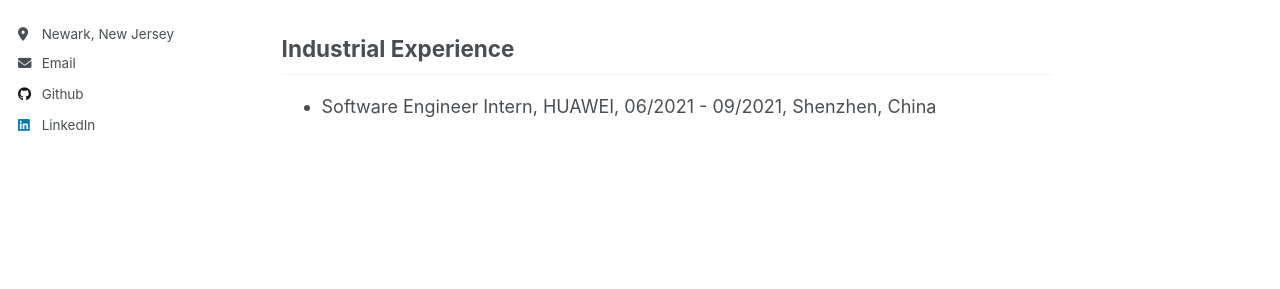
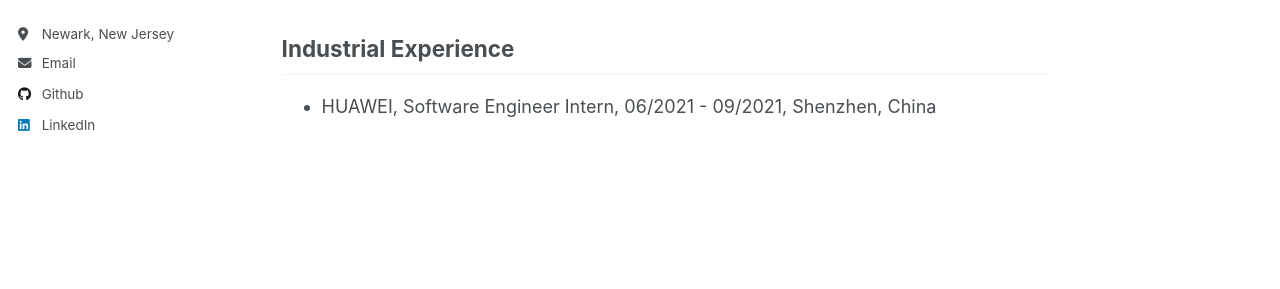
Before and after one commit to cyang322/cyang322.github.io, a Jekyll site: the page built from _pages/about.md, in a window 1280 px wide and 900 px high, scrolled down 764 px. Shown: the part 381-670 px from the top of the window. Built offline with Jekyll 4.4.1, drawn with Linux system fonts in a browser that asks for light colours.

```diff
--- a/_pages/about.md
+++ b/_pages/about.md
@@ -33,4 +33,4 @@ Teaching Assistant
 
 Industrial Experience
 ------
-- Software Engineer Intern, HUAWEI, 06/2021 - 09/2021, Shenzhen, China
+-  HUAWEI, Software Engineer Intern, 06/2021 - 09/2021, Shenzhen, China
```
